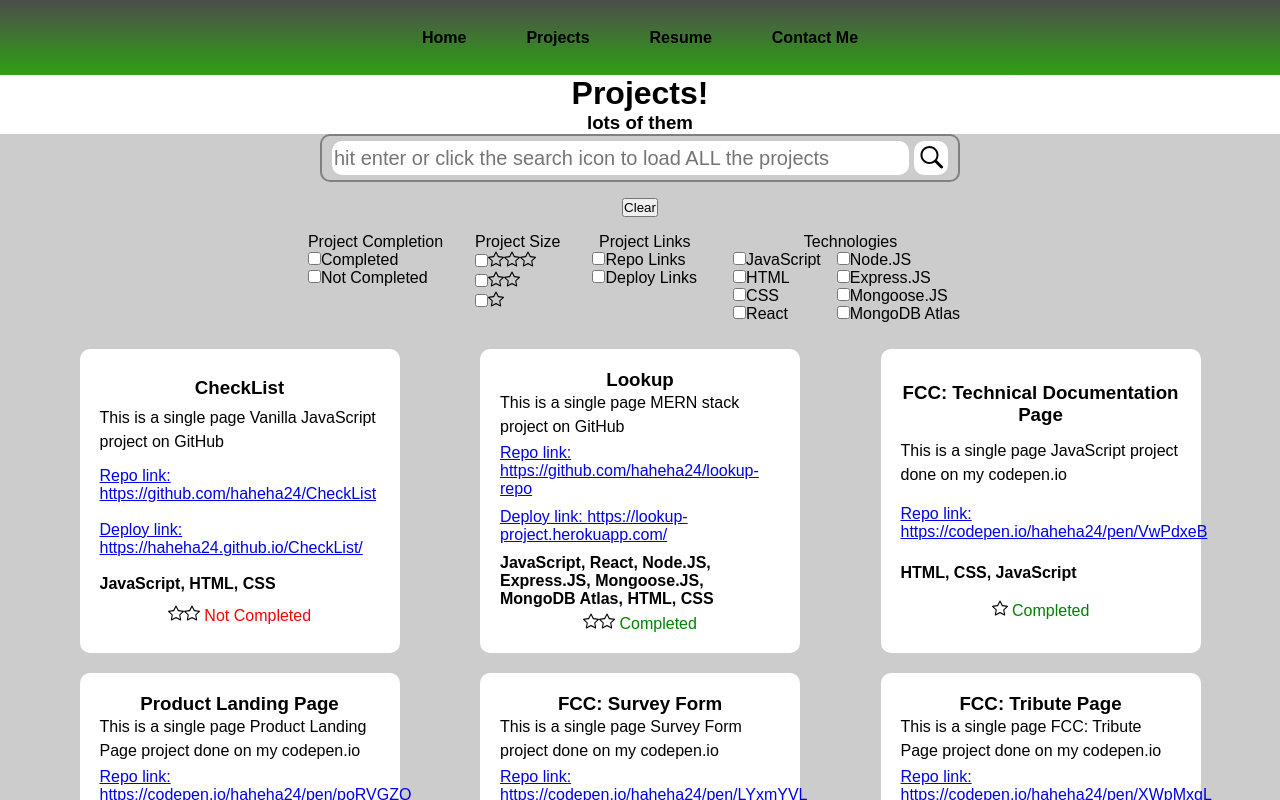
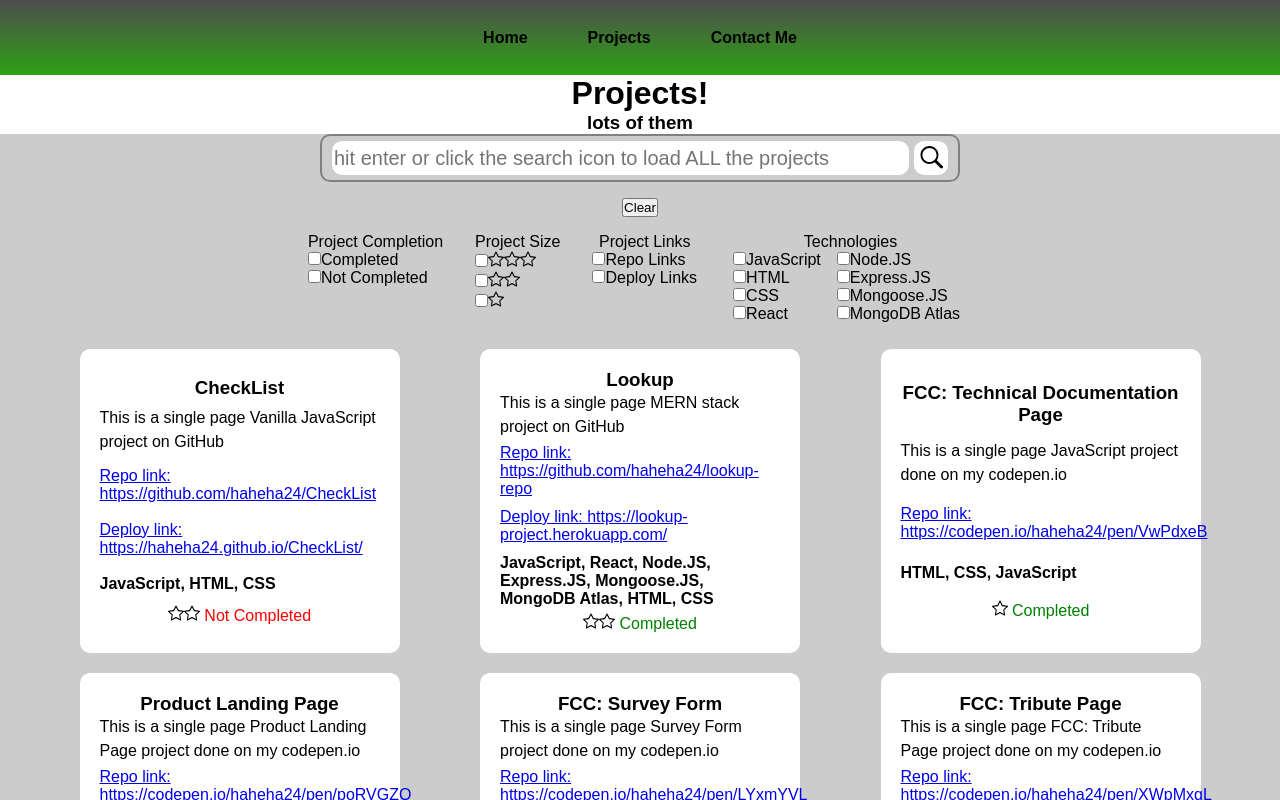
Before and after one commit to haheha24/portfolio, a React (Create React App) app: page /Projects in a window 1280 px wide. Shown: the top 800 px of the page. Built offline with nearby package versions, Linux system fonts and the light colour scheme.

Commit message:
removed resume page. not necessary to have it as a public page. If someone reputable requests it, then they can see it.

```diff
--- a/src/components/header/nav/Navbar.tsx
+++ b/src/components/header/nav/Navbar.tsx
@@ -16,11 +16,6 @@ const Navbar = () => {
           </Link>
         </li>
         <li className="nav-li">
-          <Link to="/Resume" className="nav-link">
-            Resume
-          </Link>
-        </li>
-        <li className="nav-li">
           <Link to="/Contact" className="nav-link">
             Contact Me
           </Link>
--- a/src/components/main/Main.tsx
+++ b/src/components/main/Main.tsx
@@ -1,7 +1,6 @@
 import { Switch, Route } from "react-router-dom";
 import "./main.css"
 import Contact from "../pages/contact/Contact";
-import Resume from "../pages/resume/Resume";
 import Projects from "../pages/projects/Projects";
 import Home from "../pages/home/Home";
 
@@ -11,9 +10,6 @@ const Main = () => {
       <Switch>
         <Route path="/Contact">
           <Contact />
-        </Route>
-        <Route path="/Resume">
-          <Resume />
         </Route>
         <Route path="/Projects">
           <Projects />
--- a/src/components/pages/resume/Resume.tsx
+++ /dev/null
@@ -1,11 +0,0 @@
-import React from 'react'
-
-const Resume = () => {
-    return (
-        <div>
-            <p>Hi this is my Resume</p>
-        </div>
-    )
-}
-
-export default Resume
```
